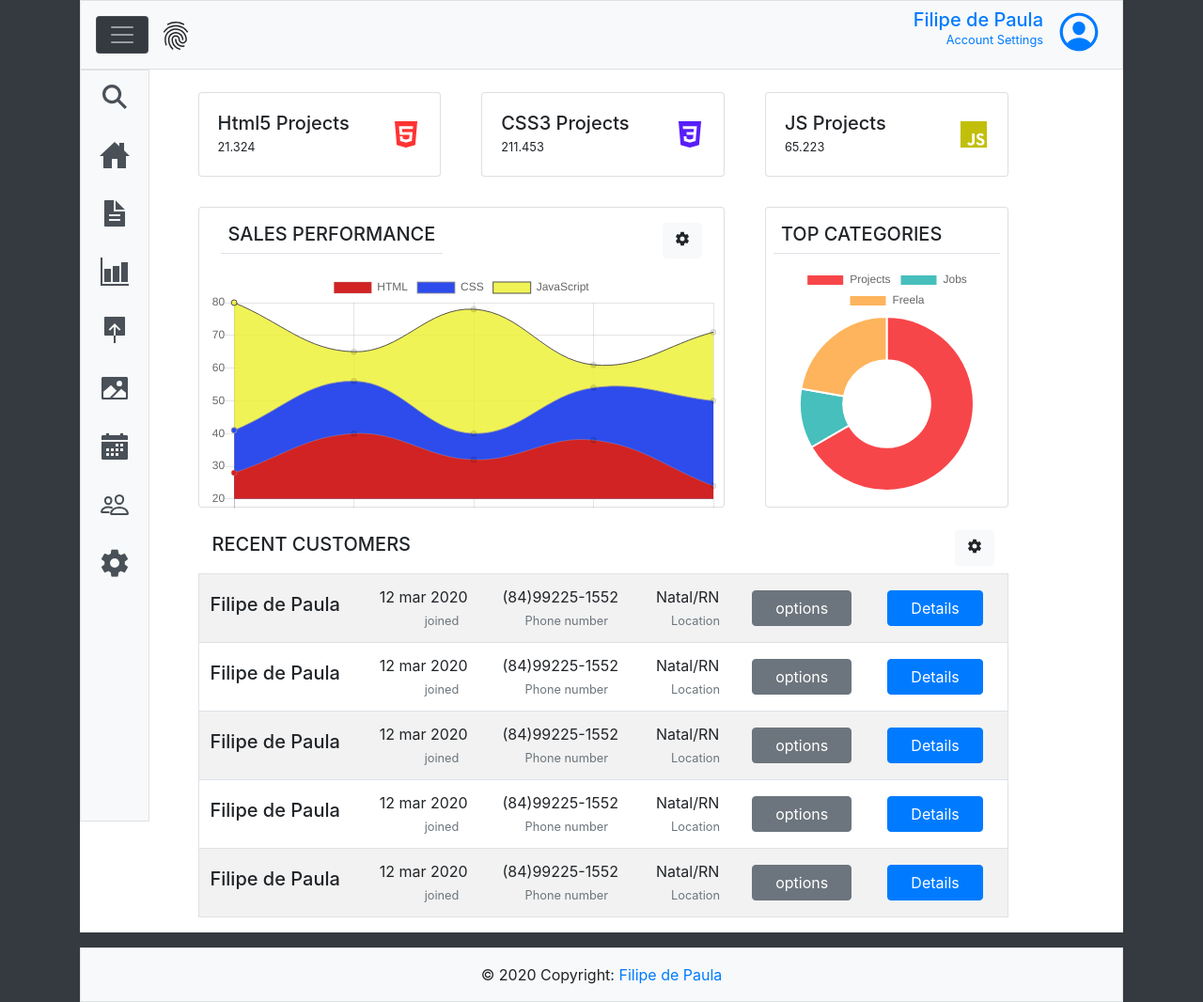
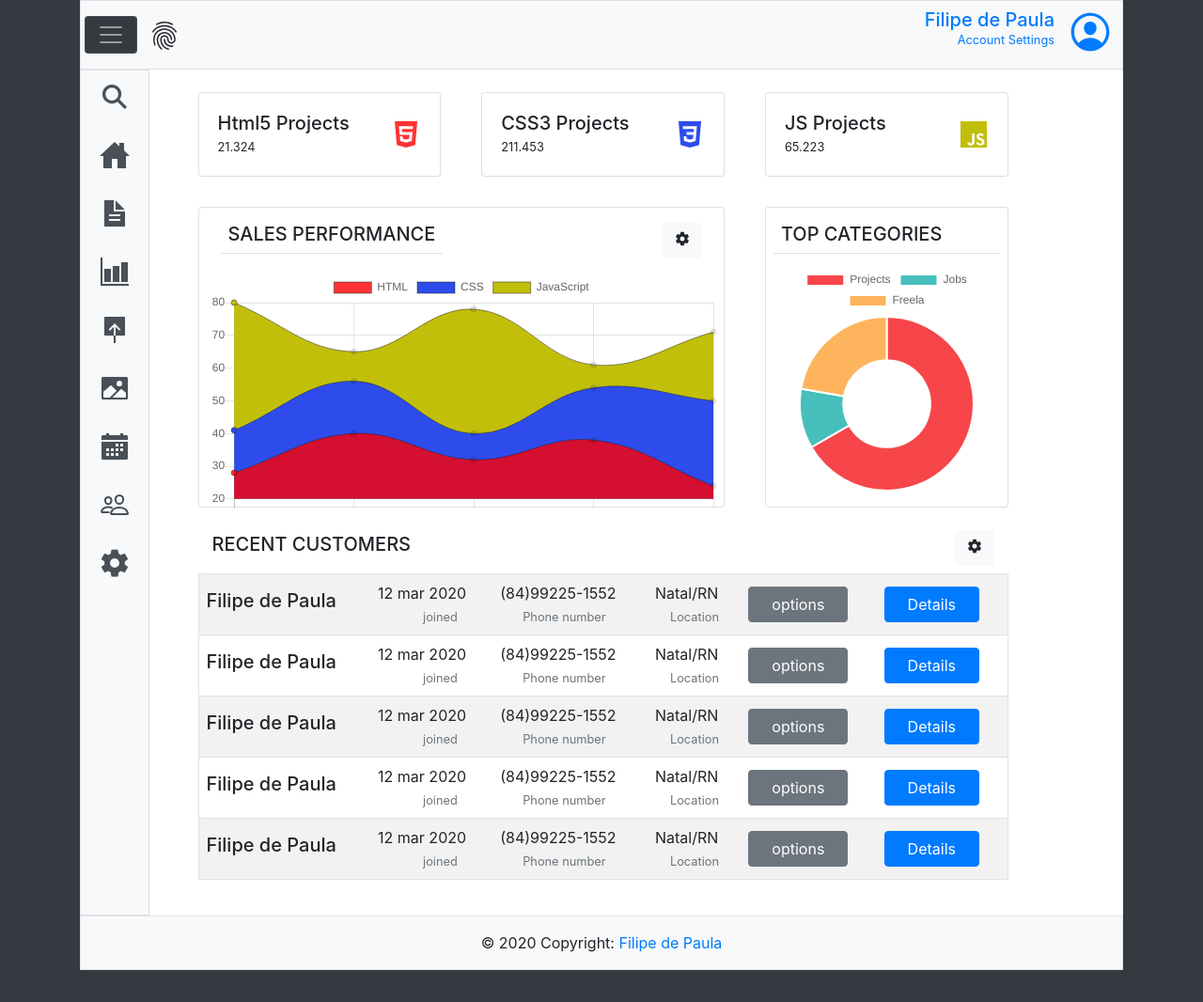
Before and after one commit to FilipedePaula/ProjetoEsig, a plain HTML site: page index.html in a window 1280 px wide. Shown: the whole page at 94% size. After the commit the page ends 1032 px from the top, so only its background shows below. Drawn offline with nearby package versions, Linux system fonts and the light colour scheme.

Commit message:
Ajustes no tamanho da página e no sidebar. Ajuste nas cores

```diff
--- a/css/index.css
+++ b/css/index.css
@@ -8,6 +8,10 @@ body {
 
 /* Navbar */
 /*----------------------------------------*/
+
+.header--pattern {
+  height: 74px;
+}
 
 .header__link-filipe--no-underline:hover {
   text-decoration: none;
@@ -22,7 +26,7 @@ body {
 /*----------------------------------------*/
 
 .sidebar--pattern {
-  height: 100vh;
+  height: 100%;
   float: left;
 }
 
@@ -34,9 +38,8 @@ body {
 /*----------------------------------------*/
 
 .main--pattern {
-  min-height: 100vh;
+  height: 900px;
 }
-
 
 /* Statistic Cards */
 /*----------------------------------------*/
@@ -50,11 +53,11 @@ body {
 }
 
 .statistic-section__logo-css3--color-blue {
-  color: rgba(70, 6, 248, .9);
+  color: rgba(45, 76, 235, 1);
 }
 
 .statistic-section__logo-jss--color-yellow {
-  color: rgb(194, 191, 11);
+  color: rgb(194, 191, 11, 1);
 }
 
 /* Charts */
@@ -71,3 +74,20 @@ body {
 #charts-section__top-categories-chart--width {
   width: 30%;
 }
+
+/* Table */
+/*----------------------------------------*/
+
+.table-client-section--pattern__tbody--pattern td {
+  padding: .5em;
+}
+
+@media(max-width: 992px) {
+  .table-client-section--pattern__tbody--pattern {
+    font-size: .8rem;
+  }
+
+  .table-client-section--pattern__tbody--pattern button {
+    display: none;
+  }
+}
--- a/index.html
+++ b/index.html
@@ -26,7 +26,7 @@
       <header>
         <div class="pos-f-t bg-light">
           <nav
-            class="navbar navbar-dark bg-ligth border d-flex justify-content-between"
+            class="navbar navbar-dark bg-ligth border d-flex justify-content-between px-1 py-2"
           >
             <div>
               <button
@@ -247,7 +247,7 @@
             </div>
           </section>
 
-          <section class="table d-flex col-12 p-0">
+          <section class="table-client-section--pattern d-flex col-12 p-0 ">
             <div class="row col-12 mt-4 p-0">
               <div
                 class=" col-12 d-flex justify-content-between mb-2 align-items-center"
@@ -258,7 +258,7 @@
                 </button>
               </div>
               <table class="table table-striped border table-data">
-                <tbody>
+                <tbody class="table-client-section--pattern__tbody--pattern">
                   <tr>
                     <td class="align-middle">
                       <h5>
@@ -411,7 +411,7 @@
         </div>
       </main>
 
-      <footer class="page-footer border bg-light">
+      <footer class="fotter fixed border bg-light">
         <div class="footer-copyright text-center py-3">
           © 2020 Copyright:
           <a
--- a/js/salesPerformance.js
+++ b/js/salesPerformance.js
@@ -7,10 +7,10 @@ var lineChart = new Chart(chartSales, {
         label: "HTML",
         data: [28, 40, 32, 38, 24],
         backgroundColor: [
-          'rgba(209, 35, 35, 1)',
+          'rgba(255, 0, 0, .8)',
         ],
         borderColor: [
-          'rgba(179, 177, 177, 0.31)',
+          'rgba(33, 37, 41, .5)',
         ],
         borderWidth: 1
       },
@@ -21,7 +21,7 @@ var lineChart = new Chart(chartSales, {
           'rgba(45, 76, 235, 1)',
         ],
         borderColor: [
-          'rgba(153, 153, 153, 0.86)',
+          'rgba(33, 37, 41, .5)',
         ],
         borderWidth: 1
       },
@@ -29,10 +29,10 @@ var lineChart = new Chart(chartSales, {
         label: "JavaScript",
         data: [80, 65, 78, 61, 71],
         backgroundColor: [
-          'rgba(238, 241, 59, 0.86)',
+          'rgba(194, 191, 11, 1)',
         ],
         borderColor: [
-          'rgba(58, 58, 58, 0.86)',
+          'rgba(33, 37, 41, .5)',
         ],
         borderWidth: 1
       }
```
